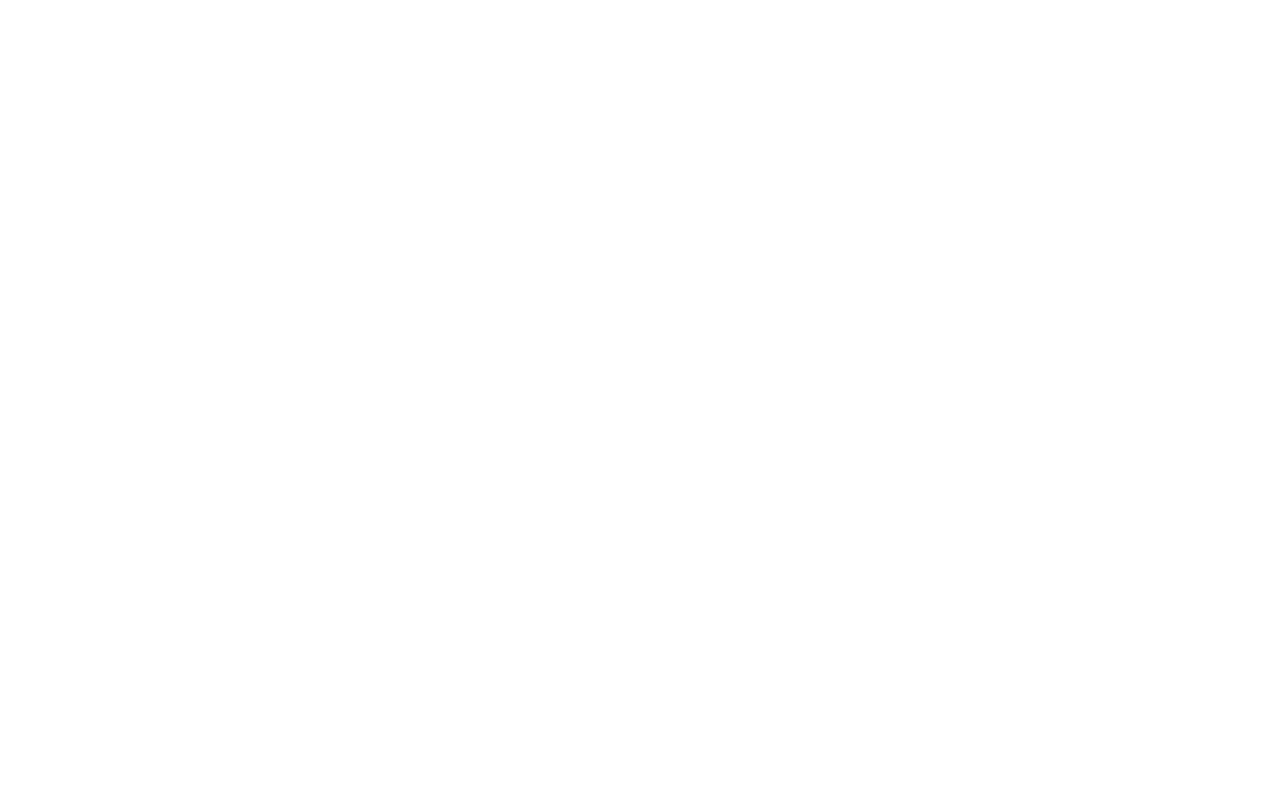
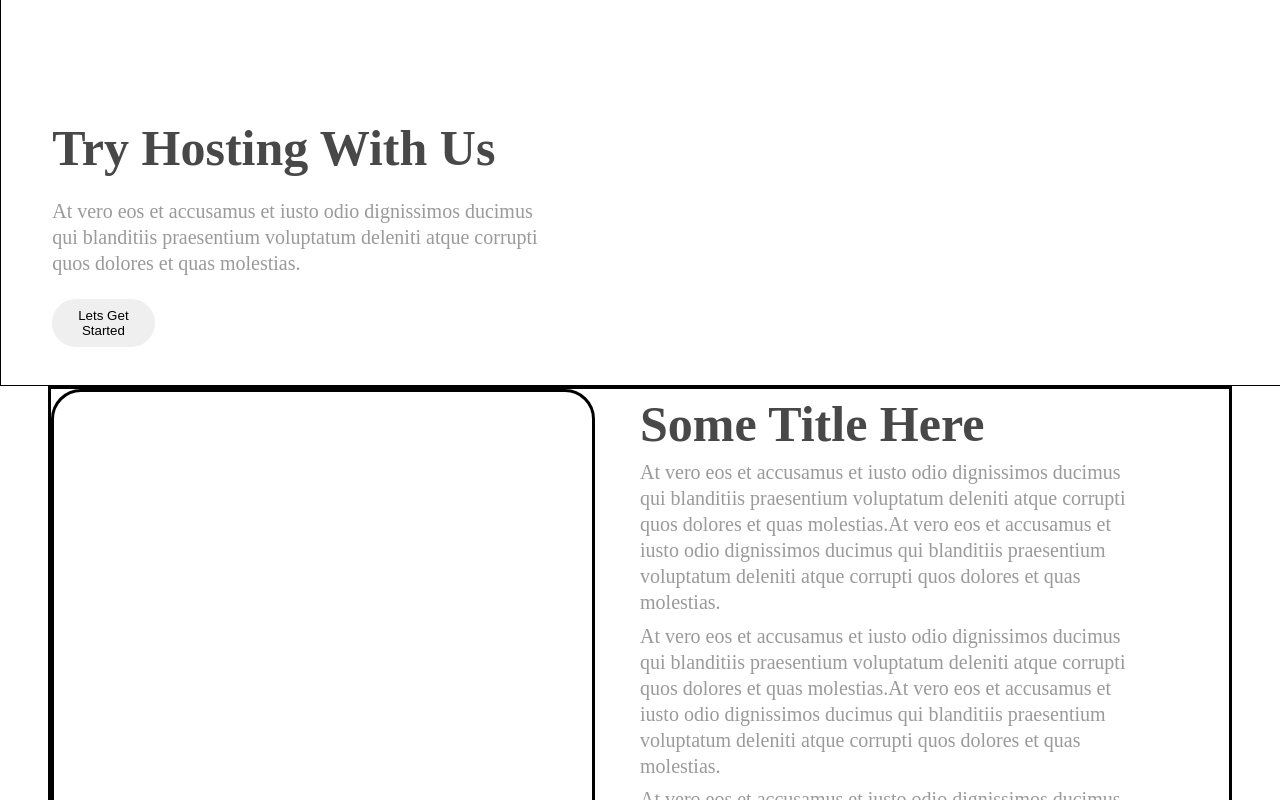
Before and after one commit to Dandarbaatar/Where-we, a React (Create React App) app in the folder Frontend/: page /hostpage in a window 1280 px wide. Before the commit this address had no page. Shown: the part 160-960 px from the top of the page. Before the commit the page ends 800 px from the top, so only its background shows below. Built offline with nearby package versions, Linux system fonts and the light colour scheme.

Commit message:
hostpage

```diff
--- a/Frontend/src/App.jsx
+++ b/Frontend/src/App.jsx
@@ -1,12 +1,14 @@
 import {BrowserRouter, Routes, Route} from "react-router-dom"
 import './App.css';
 import { Home } from "./pages/Home";
+import Hostpage from "./pages/Hostpage";
 
 function App() {
   return (
     <BrowserRouter>
     <Routes>
       <Route path="/" element={<Home/>}/>
+      <Route path="/hostpage" element={<Hostpage/>}/>
     </Routes>
     </BrowserRouter>
   );
--- /dev/null
+++ b/Frontend/src/css/hostpage.css
@@ -0,0 +1,84 @@
+.host_container{
+    width: 100vw;
+}
+.host_banner{
+    width: 100vw;
+    height: 68vh;
+    border: solid 1px;
+    display: flex;
+    align-items: flex-end;
+}
+.Try_host{
+
+    width: 38vw;
+    font-family: 'Montserrat';
+    font-style: normal;
+    font-weight: 800;
+    font-size: 50px;
+    line-height: 56px;
+
+    color: #484848;
+
+}
+.host_paragh{
+
+    width: 38vw;
+    font-family: 'Montserrat';
+    font-style: normal;
+    font-weight: 500;
+    font-size: 20px;
+    line-height: 26px;
+    color: #9A9A9A;
+}
+.host_banner_inside{
+    width: 46vw;
+    height: 36vh;
+    display: flex;
+    flex-direction: column;
+    justify-content: space-evenly;
+    align-items: center;
+
+}
+.host_button{
+
+    width: 8vw;
+    height: 6vh;
+    border-radius: 30px ;
+    border: none;
+
+}
+.host_butt{
+    width: 38vw;
+    height: 8vh;
+}
+.host_middle{
+    width: 100vw;
+    display: flex;
+    justify-content: center;
+    align-items: center;
+}
+.host_middle_inside{
+    width: 92vw;
+    height: 100vh;
+    border: solid black;
+}
+.host_card{
+    width: 42vw;
+    height: 70vh;
+    border: solid black;
+    border-radius: 30px;
+}
+.host_row{
+    width: 90vw;
+    height: 70vh;
+    display: flex;
+    flex-direction: row;
+    justify-content: space-between;
+}
+.host_paraghs{
+    height: 70vh;
+    width: 44vw;
+    display: flex;
+    flex-direction: column;
+    justify-content: space-evenly;
+}
--- /dev/null
+++ b/Frontend/src/pages/Hostpage.jsx
@@ -0,0 +1,32 @@
+import React from 'react'
+import "../css/hostpage.css"
+
+function Hostpage() {
+  return (
+    <div className="host_container">
+        <div className='host_banner'>
+                 <div className='host_banner_inside'>
+                    <div className='Try_host'>Try Hosting With Us</div>
+                    <div className='host_paragh'>At vero eos et accusamus et iusto odio dignissimos ducimus qui blanditiis praesentium voluptatum deleniti atque corrupti quos dolores et quas molestias.</div>
+                    <div className='host_butt'><button className='host_button'>Lets Get Started</button></div>
+                 </div>
+        </div>
+        <div className='host_middle'>
+            <div className='host_middle_inside'>
+                <div className='host_row'>
+                    <div className='host_card'></div>
+                  <div className='host_paraghs'>
+                    <div className='Try_host'>Some Title Here</div>
+                    <div className='host_paragh'>At vero eos et accusamus et iusto odio dignissimos ducimus qui blanditiis praesentium voluptatum deleniti atque corrupti quos dolores et quas molestias.At vero eos et accusamus et iusto odio dignissimos ducimus qui blanditiis praesentium voluptatum deleniti atque corrupti quos dolores et quas molestias.</div>
+                    <div className='host_paragh'>At vero eos et accusamus et iusto odio dignissimos ducimus qui blanditiis praesentium voluptatum deleniti atque corrupti quos dolores et quas molestias.At vero eos et accusamus et iusto odio dignissimos ducimus qui blanditiis praesentium voluptatum deleniti atque corrupti quos dolores et quas molestias.</div>
+                    <div className='host_paragh'>At vero eos et accusamus et iusto odio dignissimos ducimus qui blanditiis praesentium voluptatum deleniti atque corrupti quos dolores et quas molestias.At vero eos et accusamus et iusto odio dignissimos ducimus qui blanditiis praesentium voluptatum deleniti atque corrupti quos dolores et quas molestias.</div>
+                  </div>
+                </div>
+
+            </div>
+        </div>
+    </div>
+  )
+}
+
+export default Hostpage
```
